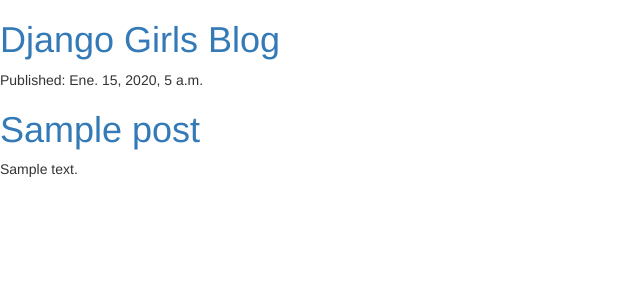
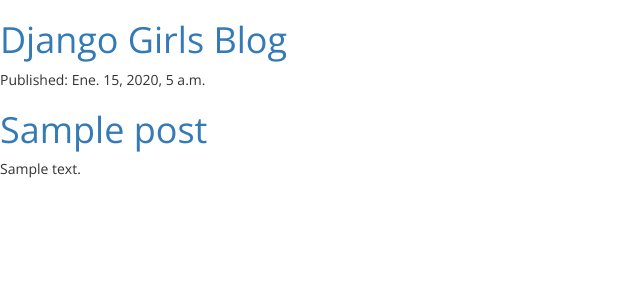
Before and after one commit to cotizcesar/my-first-blog, a Django app: template blog/templates/blog/post_list.html in a window 1280 px wide. Shown: the top 300 px of the page, without its empty margins (0-640 px from the left). Run offline with Django 3.2, Linux system fonts and the light colour scheme; the template is opened without the code that fills it: values that come from a table or form of the project are taken from there, others are empty; tables that the repository leaves empty hold one stand-in row (values such as "Sample post"); some libraries are stand-ins or nearby versions.

Commit message:
Agregadas fuentes

```diff
--- /dev/null
+++ b/blog/static/css/blog.css
@@ -0,0 +1,3 @@
+body{
+    font-family: 'Open Sans', sans-serif;
+}
--- a/blog/templates/blog/post_list.html
+++ b/blog/templates/blog/post_list.html
@@ -1,4 +1,4 @@
-<!DOCTYPE html>
+<!DOCTYPE html>{% load staticfiles %}
 <html lang="en">
   <head>
     <meta charset="utf-8">
@@ -6,6 +6,8 @@
     <meta name="viewport" content="width=device-width, initial-scale=1">
     <title>Django Girls blog</title>
     <link rel="stylesheet" href="https://maxcdn.bootstrapcdn.com/bootstrap/3.3.7/css/bootstrap.min.css" integrity="sha384-BVYiiSIFeK1dGmJRAkycuHAHRg32OmUcww7on3RYdg4Va+PmSTsz/K68vbdEjh4u" crossorigin="anonymous">
+    <link href="https://fonts.googleapis.com/css?family=Open+Sans" rel="stylesheet">
+    <link rel="stylesheet" href="{% static 'css/blog.css' %}">
     <!-- HTML5 shim and Respond.js for IE8 support of HTML5 elements and media queries -->
     <!-- WARNING: Respond.js doesn't work if you view the page via file:// -->
     <!--[if lt IE 9]>
```
Also changed, not shown: blog/static/blog/css/blog.css (deleted).
